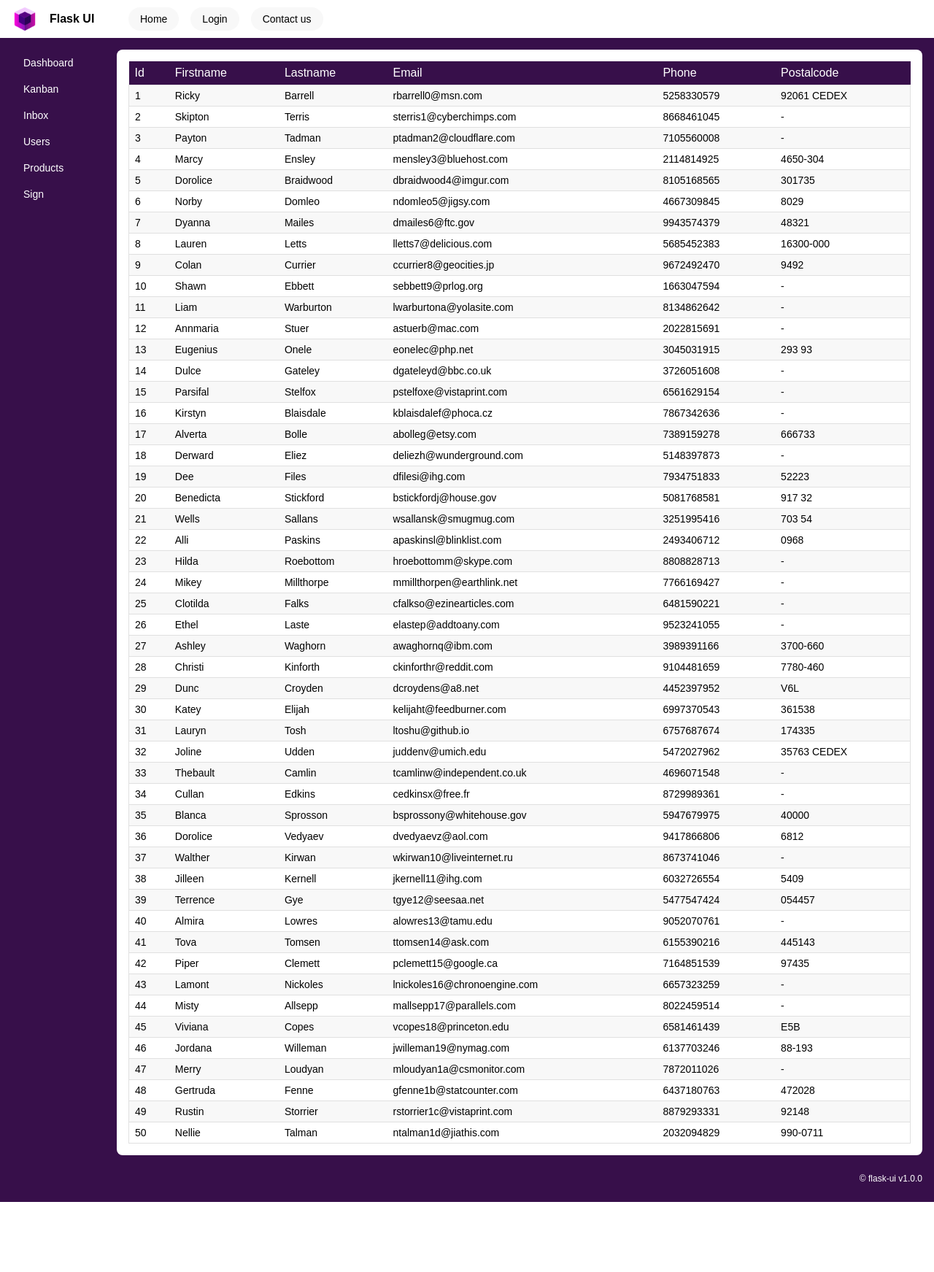
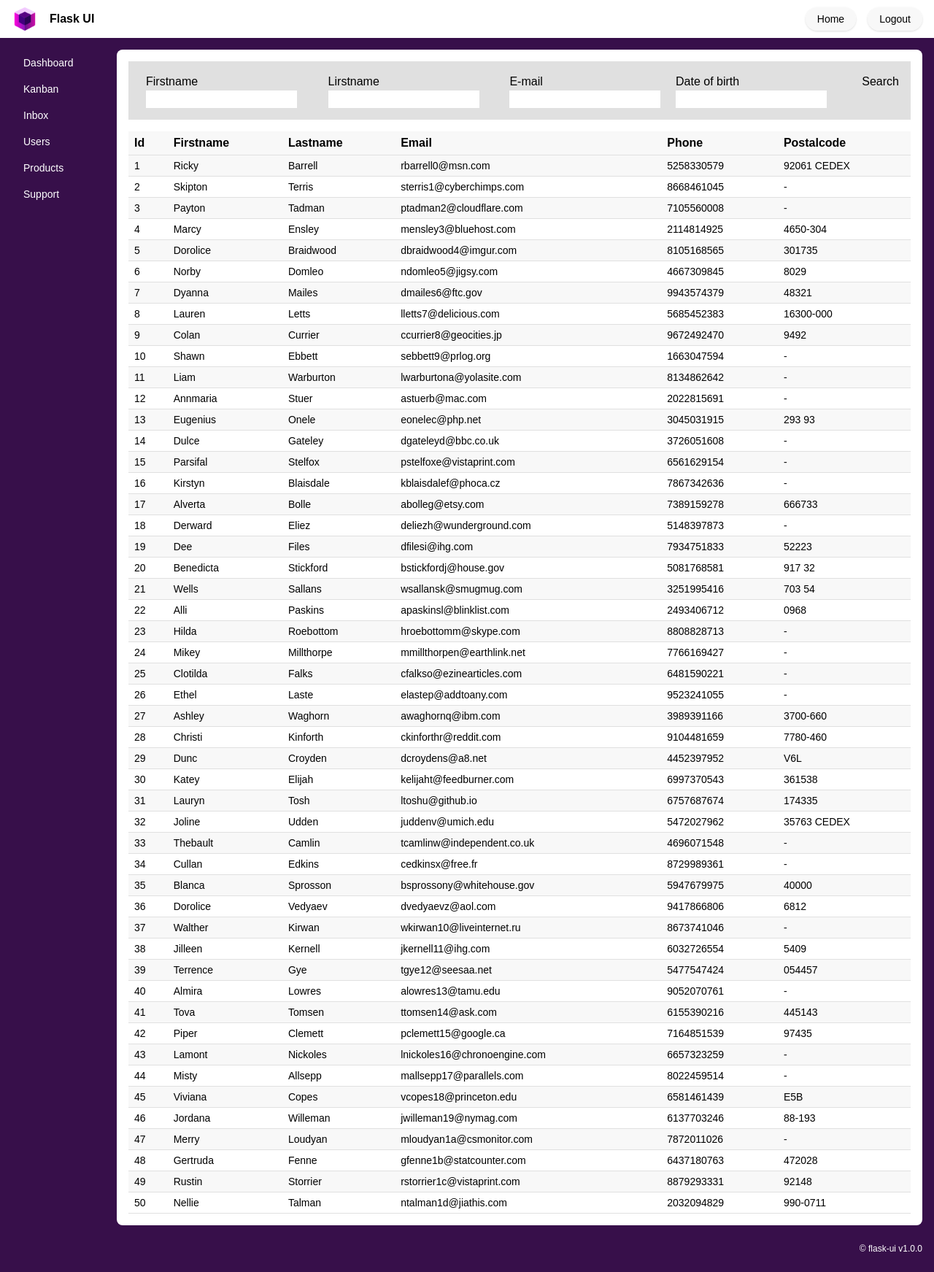
Before and after one commit to kravindranath/flask, a Flask app: page / in a window 1280 px wide. Shown: the whole page at 73% size. Before the commit the page ends 1647 px from the top, so only its background shows below. Run offline with Flask 3, Linux system fonts and the light colour scheme.

Commit message:
update css

```diff
--- a/webapp/__init__.py
+++ b/webapp/__init__.py
@@ -5,8 +5,7 @@ import json
 
 main_navigation = {
     'Home': '/home',
-    'Login': '/home',
-    'Contact us': '/home',
+    'Logout': '/home',
 }
 
 sidebar_navigation = {
@@ -15,9 +14,14 @@ sidebar_navigation = {
     'Inbox': '/home',
     'Users': '/home',
     'Products': '/home',
-    'Sign': '/home',
-    'Sign': '/home',
+    'Support': '/home',
 }
+searchfilter = [
+    {'firstname': '', 'label': 'Firstname'},
+    {'lastname': '', 'label': 'Lirstname'},
+    {'email': '', 'label': 'E-mail'},
+    {'dateofbirth': '', 'label': 'Date of birth'},
+]
 absolute_path = os.path.dirname(__file__)
 relative_path = "data\sample.json"
 full_path = os.path.join(absolute_path, relative_path)
@@ -34,7 +38,7 @@ def create_app():
             "home.html",
             main_navigation = main_navigation,
             sidebar_navigation = sidebar_navigation,
-            sample_data = sample_data,
+            searchfilter = searchfilter,
             table_headers = sample_data[0]['headers'],
             table_data = sample_data[0]['data']
         )
--- a/webapp/templates/home.html
+++ b/webapp/templates/home.html
@@ -22,12 +22,12 @@
         </div>
       </div>
       <!-- Main content start -->
-      <div class="col-span-10 ml-4">
+      <div class="col-span-14 ml-4">
         <nav class="flex-no-wrap relative">
-          <ul class="flex flex-row justify-start text-sm">
+          <ul class="flex flex-row justify-end text-sm">
             {% for (text, path) in main_navigation.items() %}
                   <li class="mr-4 inline-block py-2">
-                    <a class="px-4 py-2 rounded-2xl bg-gray-100 hover:bg-light-deep-purple hover:text-white " href="{{path}}">
+                    <a class="shadow shadow-gray-200 px-4 py-2 rounded-2xl bg-gray-100 hover:bg-light-deep-purple hover:text-white " href="{{path}}">
                       {{text}}
                     </a>
                   </li>
@@ -52,19 +52,37 @@
           </div>
        </aside>
       </div>
-      <div class="flex flex-column col-span-14 mt-4 mr-4 p-4 rounded-lg bg-white ">
+      <div class="flex flex-column col-span-14 mt-4 mr-4 p-4 rounded-lg bg-white">
+        <div class="flex flex-row flex-wrap">
+          <!-- form start -->
+
+            <fieldset class="py-4 px-4 mb-4 bg-gray-200">
+              <form class="flex flex-row" action="" method="get">
+                {% for (field) in searchfilter %}
+                <div class="input-field ml-2">
+                  <label for="{{ field['firstname'] }}">{{ field['label'] }}</label>
+                  <input type="text" name="{{ field['firstname'] }}" id="{{ field['firstname'] }}">
+                </div>
+                {% endfor %}
+                <div class="input-field">
+                  <input type="submit" value="Search">
+                </div>
+              </form>
+            </fieldset>
+
+          <!-- form end -->
           <div class="flex basis-full">
             <table class="table-auto text-left w-full table border-0">
               <thead>
-              <tr>
+                <tr class="border-b-gray-200 border-b">
                   {% for (header) in table_headers %}
-                  <th class="py-1 px-2 capitalize bg-deep-purple text-white font-normal">{{ header }}</th>
+                    <th class="py-1 px-2 capitalize bg-gray-100 text-black font-bold">{{ header }}</th>
                   {% endfor %}
                 </tr>
               </thead>
               <tbody>
                 {% for (row) in table_data %}
-                  <tr class="odd:bg-gray-100 border-b-gray-200 border">
+                    <tr class="odd:bg-gray-100 border-b-gray-200 border-b">
                       {% for (header) in table_headers %}
                         <td class="py-1 px-2 text-sm">{{ row[header] or '-' }}</td>
                       {% endfor %}
@@ -76,6 +94,7 @@
           </div>
         </div>
       </div>
+    </div>
       <!-- Footer start -->
       <div class="my-2 text-right py-4 px-4 text-white text-xs">
         &copy; flask-ui v1.0.0
```
Also changed, not shown: webapp/static/tailwind/3.3.1/main.min.css. Lines whose indentation alone changed are shown as unchanged.
